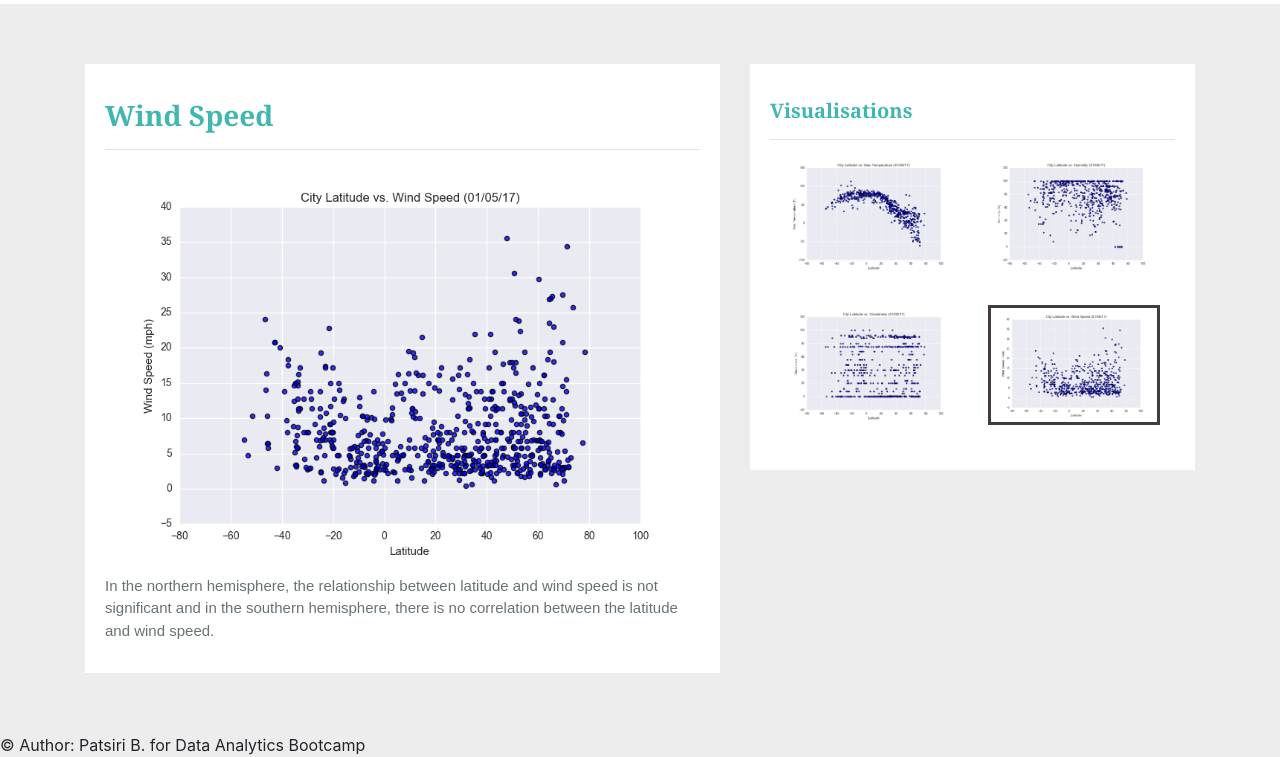
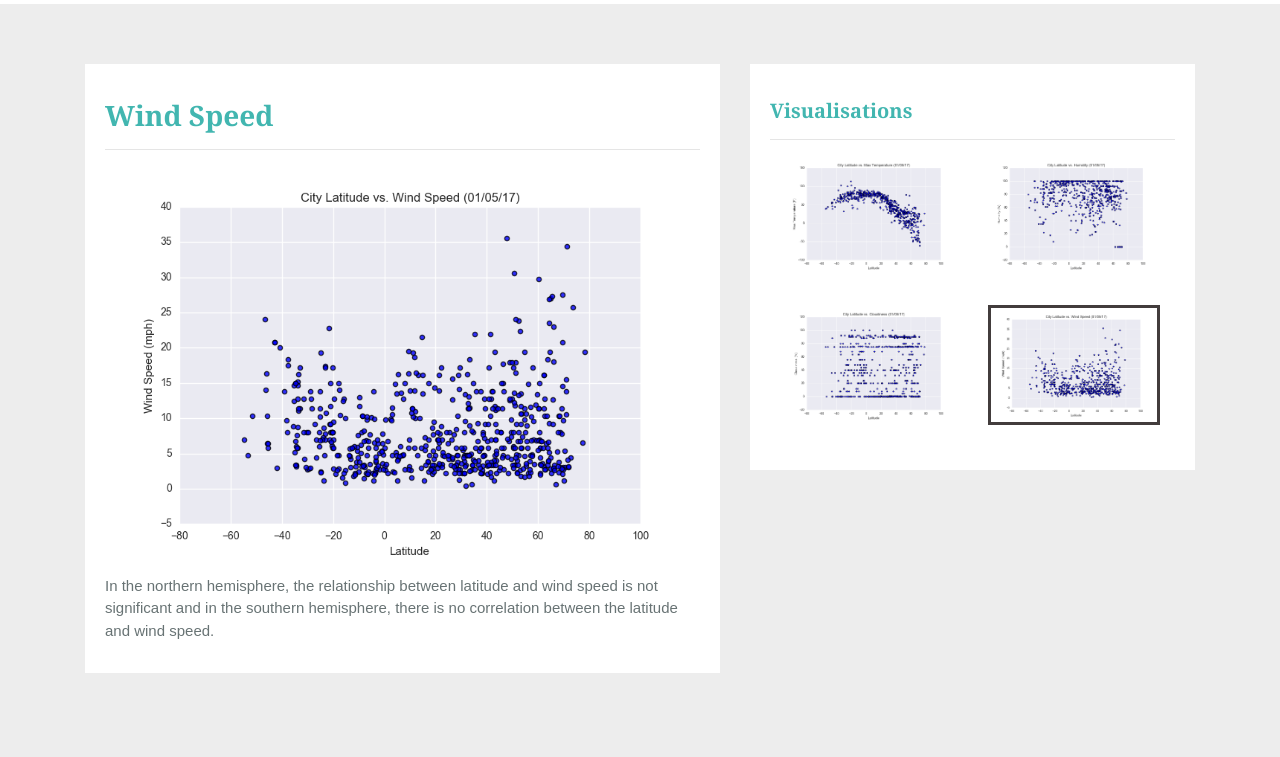
Before and after one commit to PBx0N/Weather.github.io, a plain HTML site: page WindSpeed.html in a window 1280 px wide. Shown: the part 56-813 px from the top of the page. Drawn offline with nearby package versions, Linux system fonts and the light colour scheme.

Commit message:
Update WindSpeed.html

```diff
--- a/WindSpeed.html
+++ b/WindSpeed.html
@@ -103,11 +103,6 @@
     </div>
   </div>
 
-  <!-- Footer -->
-  <footer>
-    <div class="footer">&copy; Author: Patsiri B. for Data Analytics Bootcamp </div>
-  </footer>
-
   <!-- Bootstrap -->
   <script src="https://code.jquery.com/jquery-3.3.1.slim.min.js" integrity="sha384-q8i/X+965DzO0rT7abK41JStQIAqVgRVzpbzo5smXKp4YfRvH+8abtTE1Pi6jizo"
     crossorigin="anonymous"></script>
```
